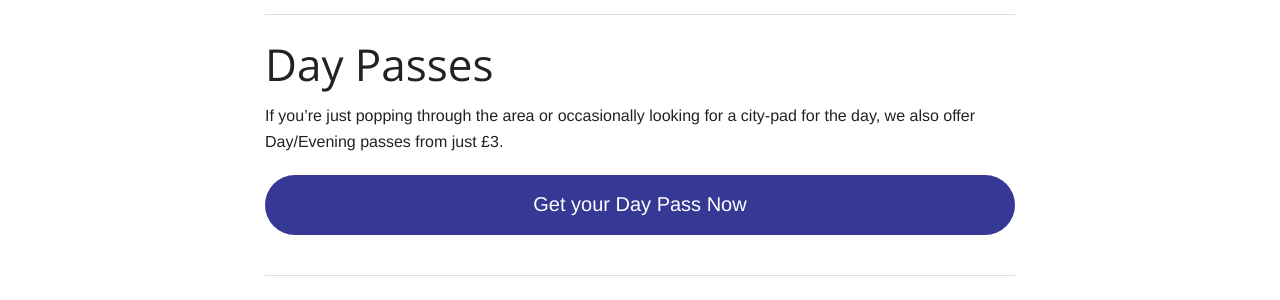
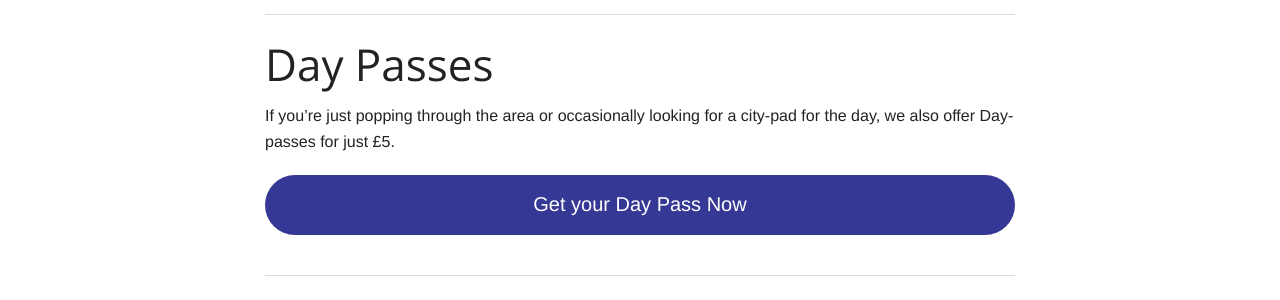
Before and after one commit to FarsetLabs/farsetlabs.github.io, a Jekyll site: the page built from membership/index.md, in a window 1280 px wide and 900 px high, scrolled down 2075 px. Shown: the part 153-453 px from the top of the window. Built offline with Jekyll 4.4.1, drawn with Linux system fonts in a browser that asks for light colours.

Commit message:
Evening passes are dead, long live the day passes

```diff
--- a/hotdesk/index.html
+++ b/hotdesk/index.html
@@ -26,7 +26,6 @@
         <td style="vertical-align:middle">
           <select name="os0">
             <option value="Day Pass">Day Pass £5.00 GBP</option>
-            <option value="Evening Pass (After 5pm)">Evening Pass (After 5pm) £3.00 GBP</option>
         </select> </td>
         <td style="vertical-align:middle">
           <input type="hidden" name="currency_code" value="GBP">
--- a/membership/index.md
+++ b/membership/index.md
@@ -83,7 +83,7 @@
 
 Day Passes {#daypass}
 ====================
-If you're just popping through the area or occasionally looking for a city-pad for the day, we also offer Day/Evening passes from just £3.
+If you're just popping through the area or occasionally looking for a city-pad for the day, we also offer Day-passes for just £5.
 
 <a href="/hotdesk/index.html" class="large button expand round">Get your Day Pass Now</a>
 
```
